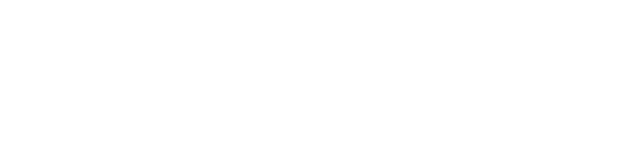
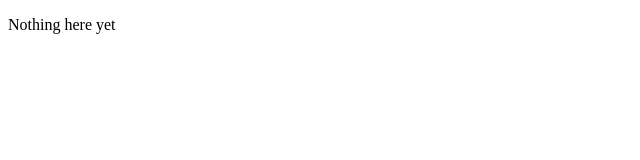
Before and after one commit to SchoolPotato/BootStrapGroupWebsite, a plain HTML site: page index.html in a window 1280 px wide. Shown: the whole page, without its empty margins (0-640 px from the left). Drawn offline with Linux system fonts and the light colour scheme.

Commit message:
Added text to make sure the github pages site works

```diff
--- a/index.html
+++ b/index.html
@@ -6,6 +6,6 @@
     <title>Group Bootstrap</title>
 </head>
 <body>
-
+    <p>Nothing here yet</p>
 </body>
 </html>
```
